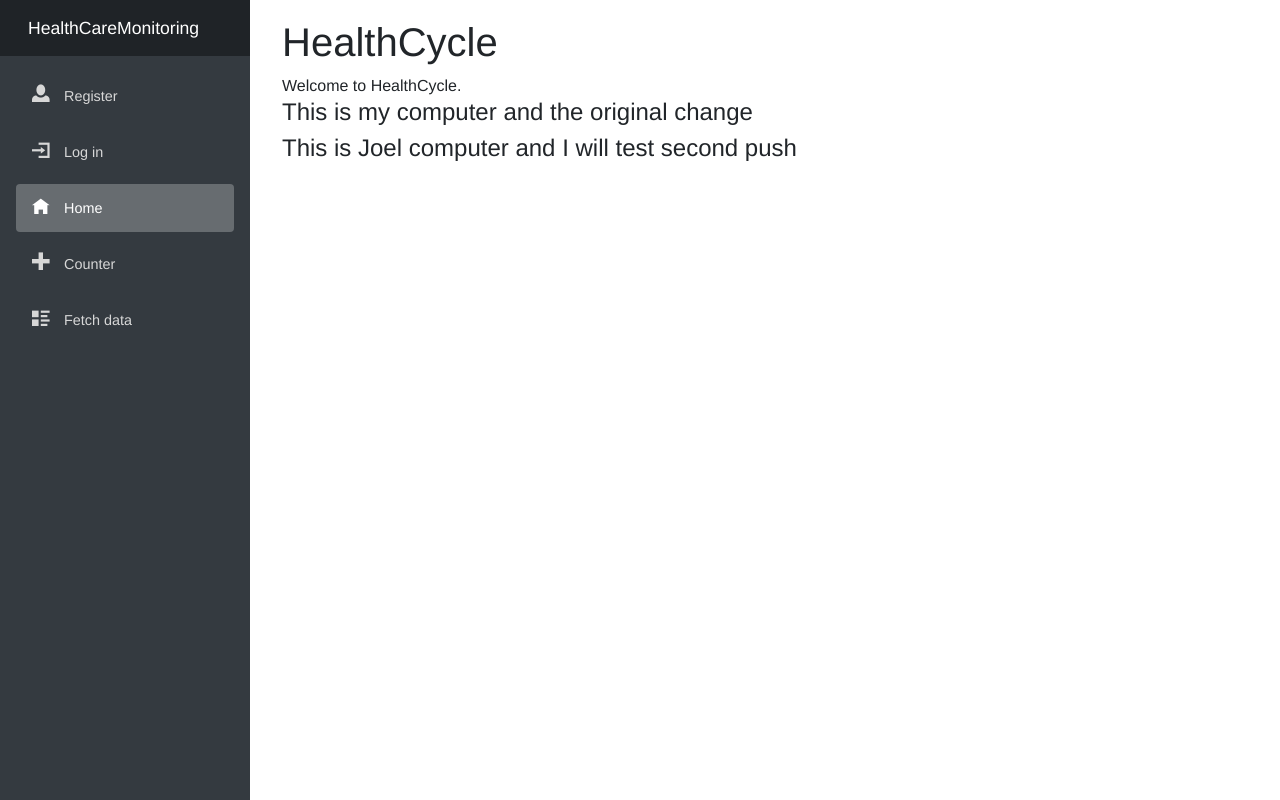
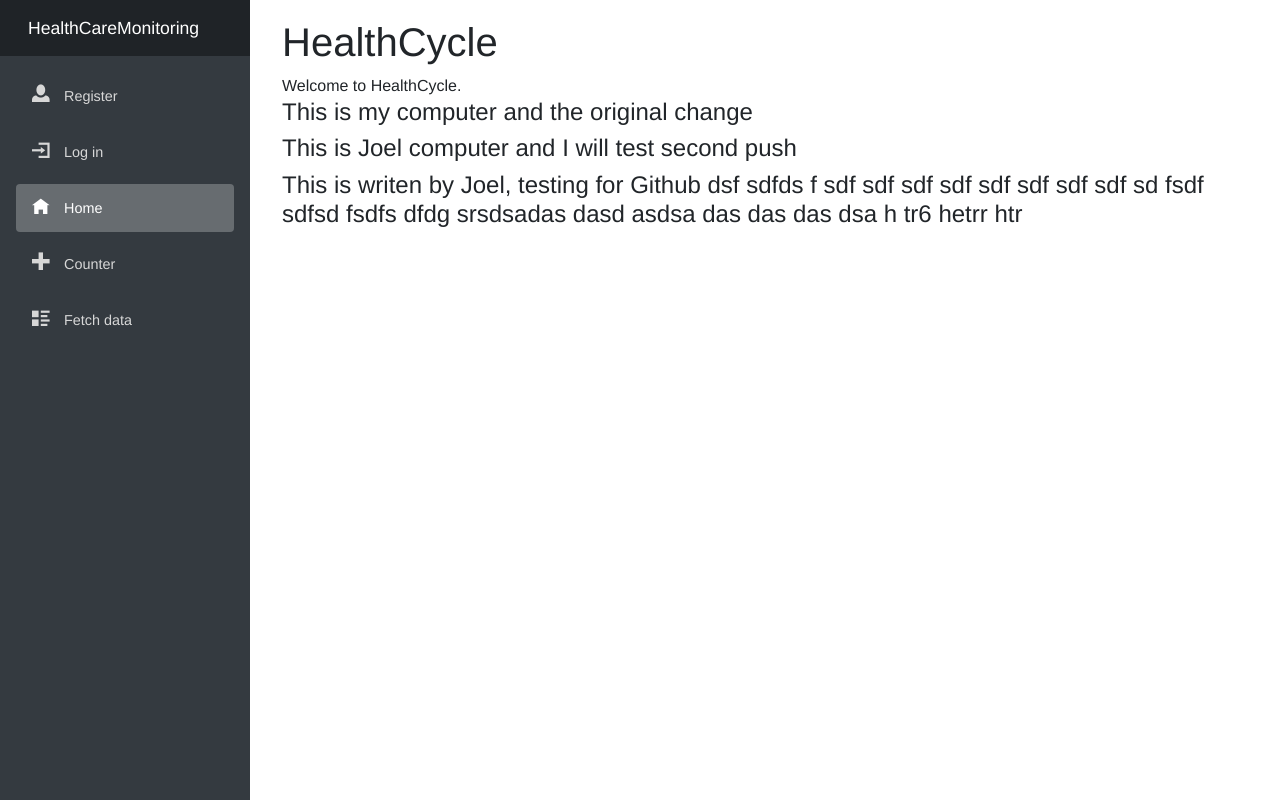
Before and after one commit to polobcheeken/Healthcare_Monitoring_FullSD_Project, an ASP.NET Core app: page / in a window 1280 px wide. Run offline with ASP.NET Core 8, Linux system fonts and the light colour scheme; data that the repository does not hold is empty; style sheets or scripts are compiled from the project's sources; some libraries are stand-ins or nearby versions.

Commit message:
Testing github functionality pt 2

```diff
--- a/HealthCareMonitoring/Client/Pages/Index.razor
+++ b/HealthCareMonitoring/Client/Pages/Index.razor
@@ -9,3 +9,35 @@ Welcome to HealthCycle.
 <h4>This is my computer and the original change</h4>
 
 <h4>This is Joel computer and I will test second push</h4>
+
+<h4>This is writen by Joel, testing for Github
+    dsf
+    sdfds
+    f
+    sdf
+    sdf
+    sdf
+    sdf
+    sdf
+    sdf
+    sdf
+    sdf
+    sd
+    fsdf
+    sdfsd
+    fsdfs
+    dfdg
+    srsdsadas
+    dasd
+    asdsa
+    das
+    das
+    das
+    dsa
+
+    h
+    tr6
+    hetrr
+    htr
+
+</h4>
```
